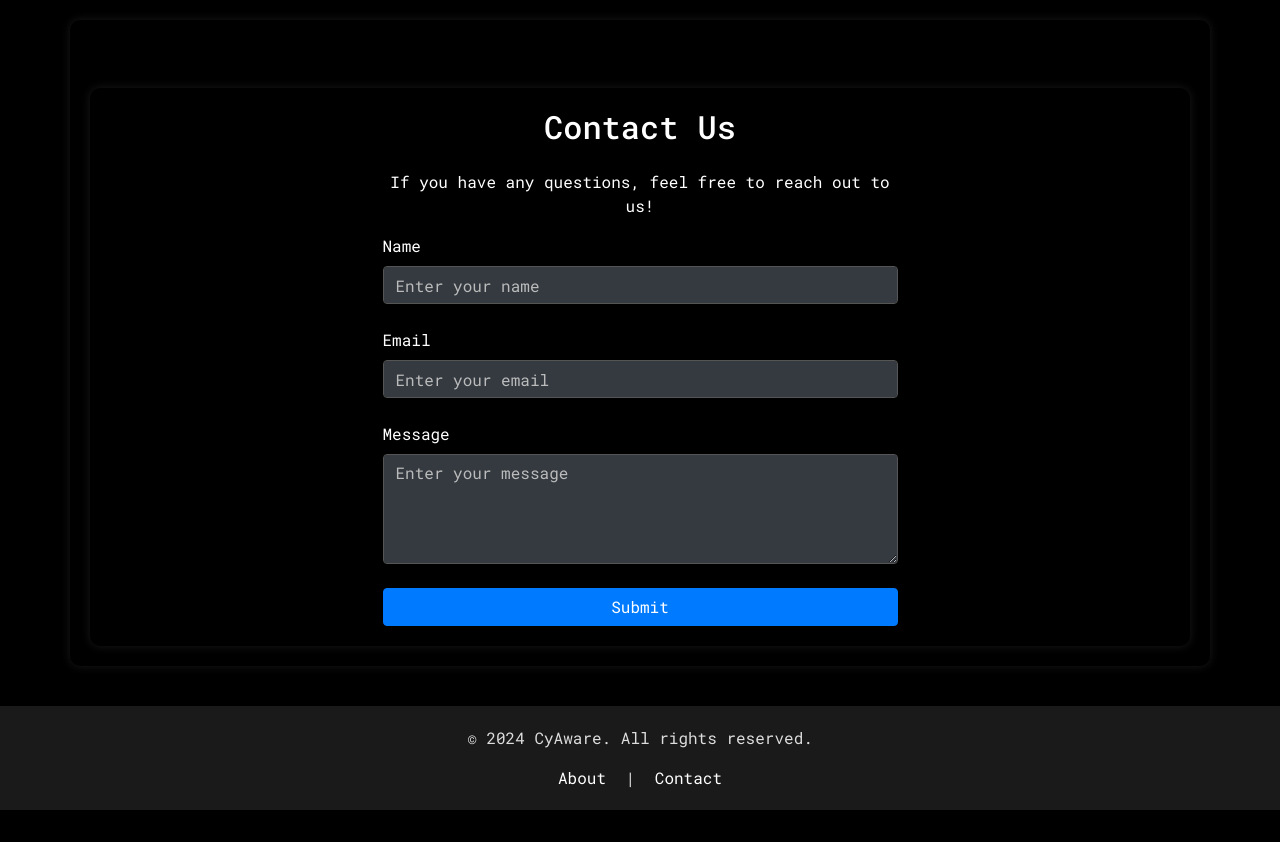
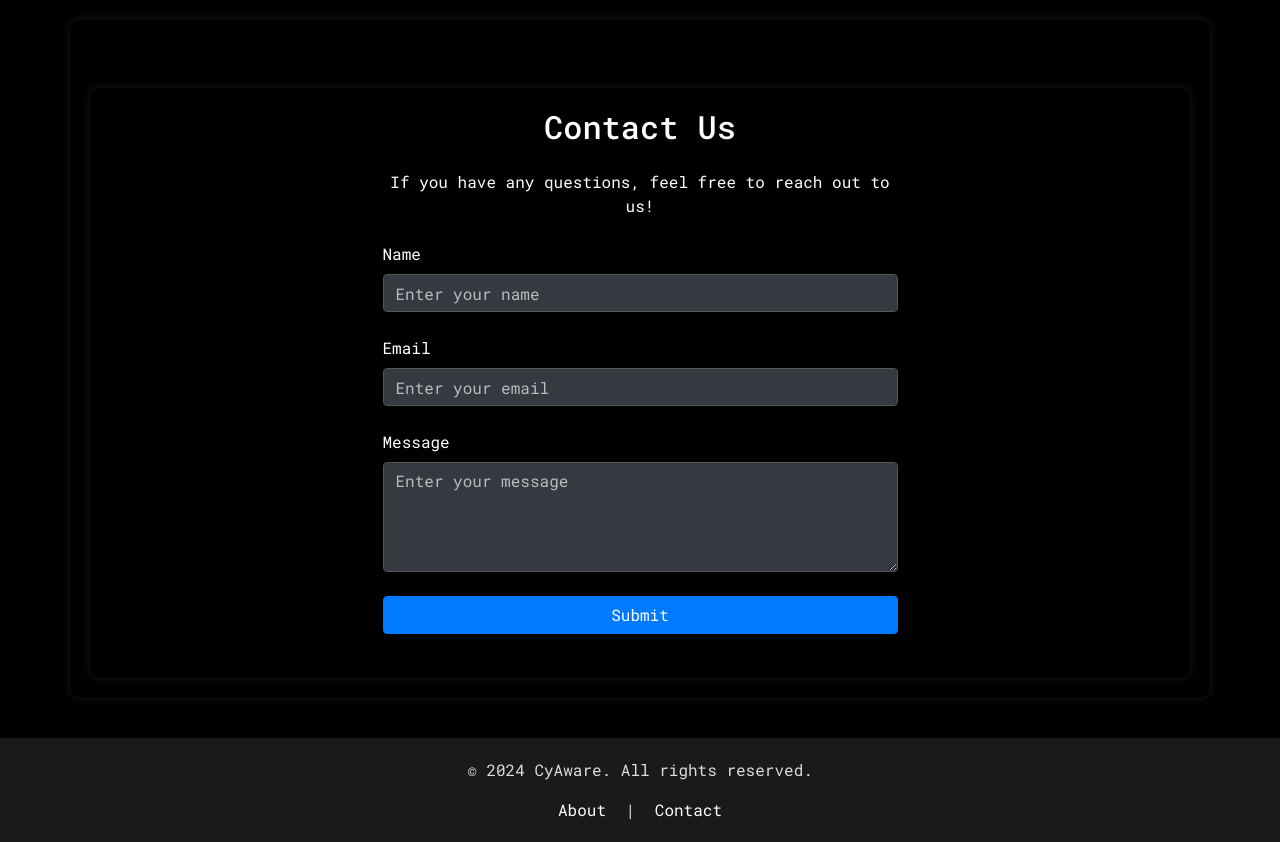
Before and after one commit to drent-z/cyaware, a Flask app: page /contact in a window 1280 px wide. Shown: the part 90-932 px from the top of the page. Before the commit the page ends 900 px from the top, so only its background shows below. Run offline with Flask 3, Linux system fonts and the light colour scheme; parts of the project's set-up code (start-up, migrations or seed data) failed here and were passed over; some libraries are stand-ins or nearby versions.

Commit message:
button spacing fixes

```diff
--- a/app/templates/contact.html
+++ b/app/templates/contact.html
@@ -7,22 +7,22 @@
     <div class="row justify-content-center">
         <div class="col-md-6">
             <h2 class="text-center mb-4">Contact Us</h2>
-            <p class="text-center">If you have any questions, feel free to reach out to us!</p>
+            <p class="text-center mb-4">If you have any questions, feel free to reach out to us!</p>
             <form action="{{ url_for('users.contact') }}" method="POST" class="contact-form">
                 {{ form.hidden_tag() }}
-                <div class="form-group">
+                <div class="form-group mb-4">
                     {{ form.name.label(class="form-label") }}
                     {{ form.name(class="form-control bg-dark text-white", placeholder="Enter your name") }}
                 </div>
-                <div class="form-group">
+                <div class="form-group mb-4">
                     {{ form.email.label(class="form-label") }}
                     {{ form.email(class="form-control bg-dark text-white", placeholder="Enter your email") }}
                 </div>
-                <div class="form-group">
+                <div class="form-group mb-4">
                     {{ form.message.label(class="form-label") }}
                     {{ form.message(class="form-control bg-dark text-white", placeholder="Enter your message", rows="4") }}
                 </div>
-                <button type="submit" class="btn btn-primary btn-block">Submit</button>
+                <button type="submit" class="btn btn-primary btn-block mb-4">Submit</button>
             </form>
         </div>
     </div>
```
Also changed, not shown: app/templates/register.html (+5 -5 lines).
